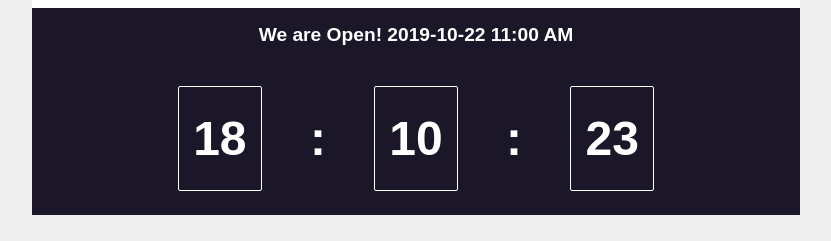
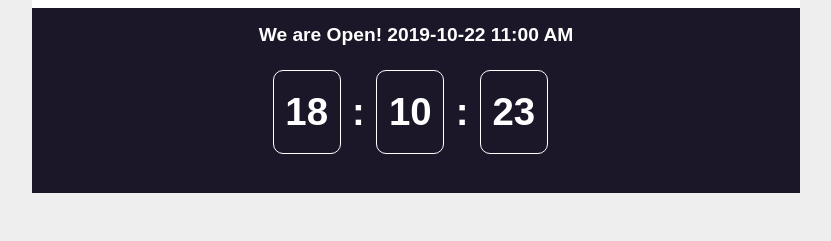
Before and after one commit to wacevedo76/banner-ad-react, a React (Create React App) app: page / in a window 1280 px wide. Shown: the part 384-625 px from the top of the page, without its empty margins (224-1055 px from the left). Built offline with nearby package versions, Linux system fonts and the light colour scheme.

Commit message:
Mad visual adjustments

```diff
--- a/src/advert/css/ad_bottom.css
+++ b/src/advert/css/ad_bottom.css
@@ -1,8 +1,8 @@
 .ad-bottom-container {
-  height: 40%;
   display: flex;
   flex-direction: column;
   justify-content: center;
+  height: 40%;
 
   margin: 0 auto;
   padding: 1.5;
@@ -12,7 +12,6 @@
   display: flex;
   justify-content: center;
   align-items: center;
-  height: 30%;
   background-color: rgb(27, 23, 40);
   border-collapse: collapse;
 }
@@ -38,13 +37,12 @@
   color: white;
   font-family: sans-serif;
   font-weight: bold;
-  font-size: 6vh;
-
-  margin: .5em;
+  font-size: 3vw;
+  margin: .2em .3em 1em 0;
 }
 
 .countdown-border {
   border: solid white 1px;
-  border-radius: 2px;
+  border-radius: 10px;
   padding: .5em .3em;
 }
```
